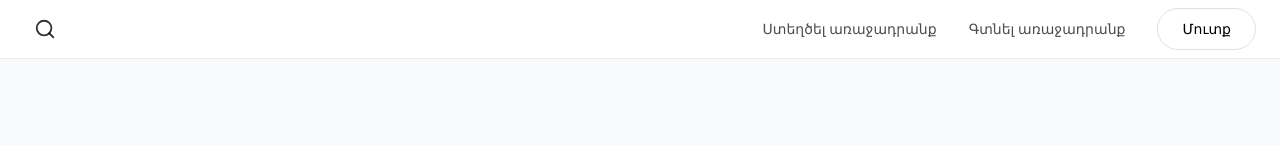
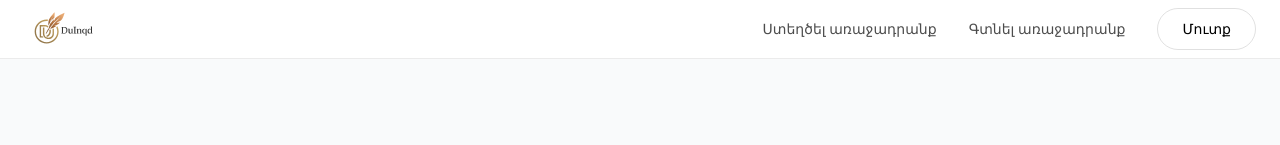
Before and after one commit to myepreyan/my_project_DuInqd, a Next.js app: page / in a window 1280 px wide. Shown: the top 145 px of the page. Built offline with nearby package versions, Linux system fonts and the light colour scheme.

Commit message:
Update Header component to replace search icon with Duinqd logol

```diff
--- a/src/components/Header.tsx
+++ b/src/components/Header.tsx
@@ -14,24 +14,14 @@ export default function Header() {
         <div className="flex items-center">
           <button
             onClick={() => router.push('/')}
-            aria-label="Որոնում"
-            className="group relative p-2.5 rounded-xl transition-all duration-300 ease-out hover:bg-black/[.06] dark:hover:bg-white/[.08] hover:scale-105 active:scale-95"
+            aria-label="Գլխավոր"
+            className="group relative rounded-xl transition-all duration-300 ease-out hover:bg-black/[.06] dark:hover:bg-white/[.08] hover:scale-105 active:scale-95"
           >
-            <svg
-              xmlns="http://www.w3.org/2000/svg"
-              width="22"
-              height="22"
-              viewBox="0 0 24 24"
-              fill="none"
-              stroke="currentColor"
-              strokeWidth="2"
-              strokeLinecap="round"
-              strokeLinejoin="round"
-              className="text-black/80 dark:text-white/80 transition-all duration-300 group-hover:text-black dark:group-hover:text-white group-hover:rotate-12"
-            >
-              <circle cx="11" cy="11" r="8" />
-              <path d="m21 21-4.35-4.35" />
-            </svg>
+            <img
+              src="/duinqd_logo.svg"
+              alt="Duinqd Logo"
+              className="h-10 w-auto transition-all duration-300 group-hover:rotate-12"
+            />
           </button>
         </div>
 
```
